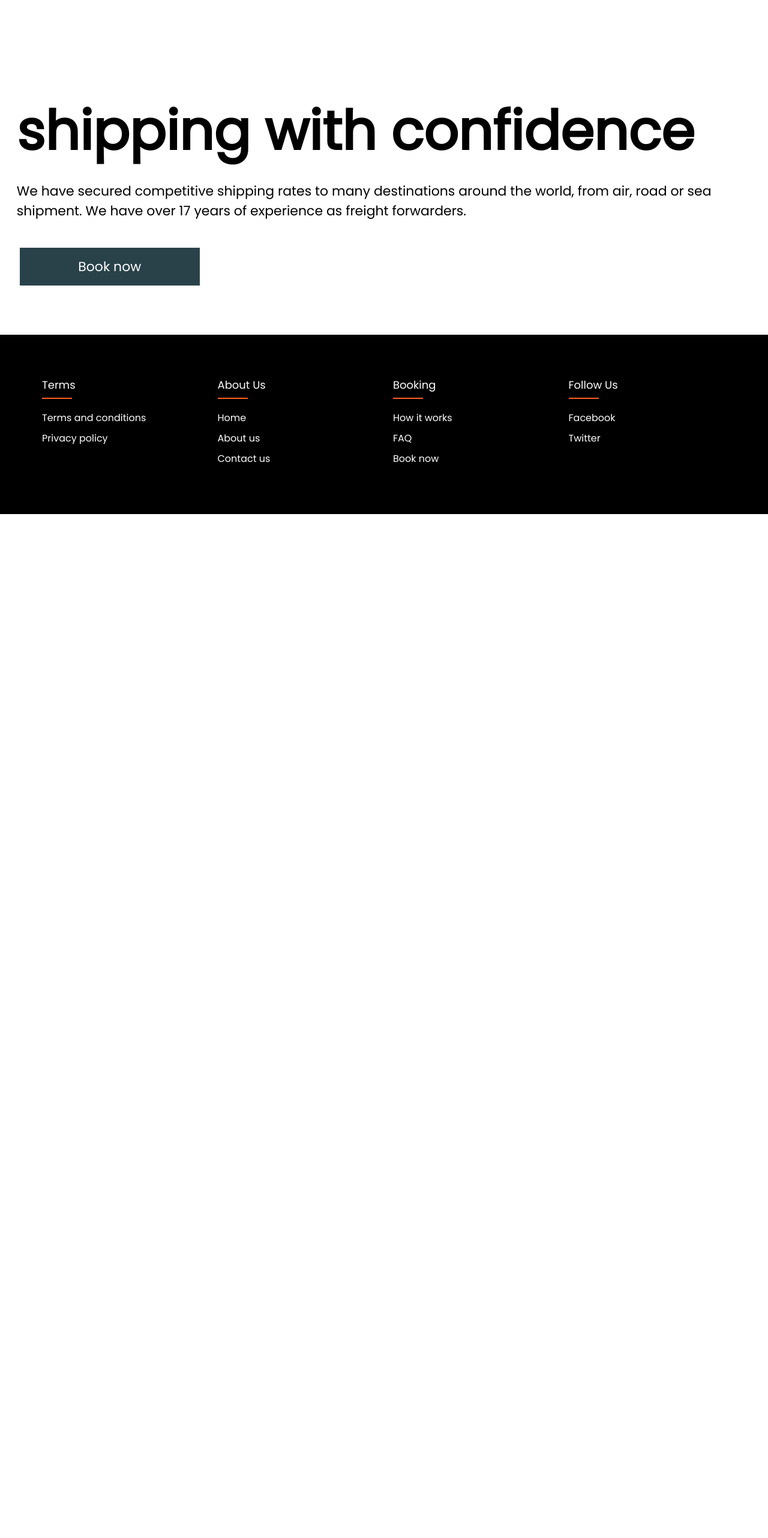
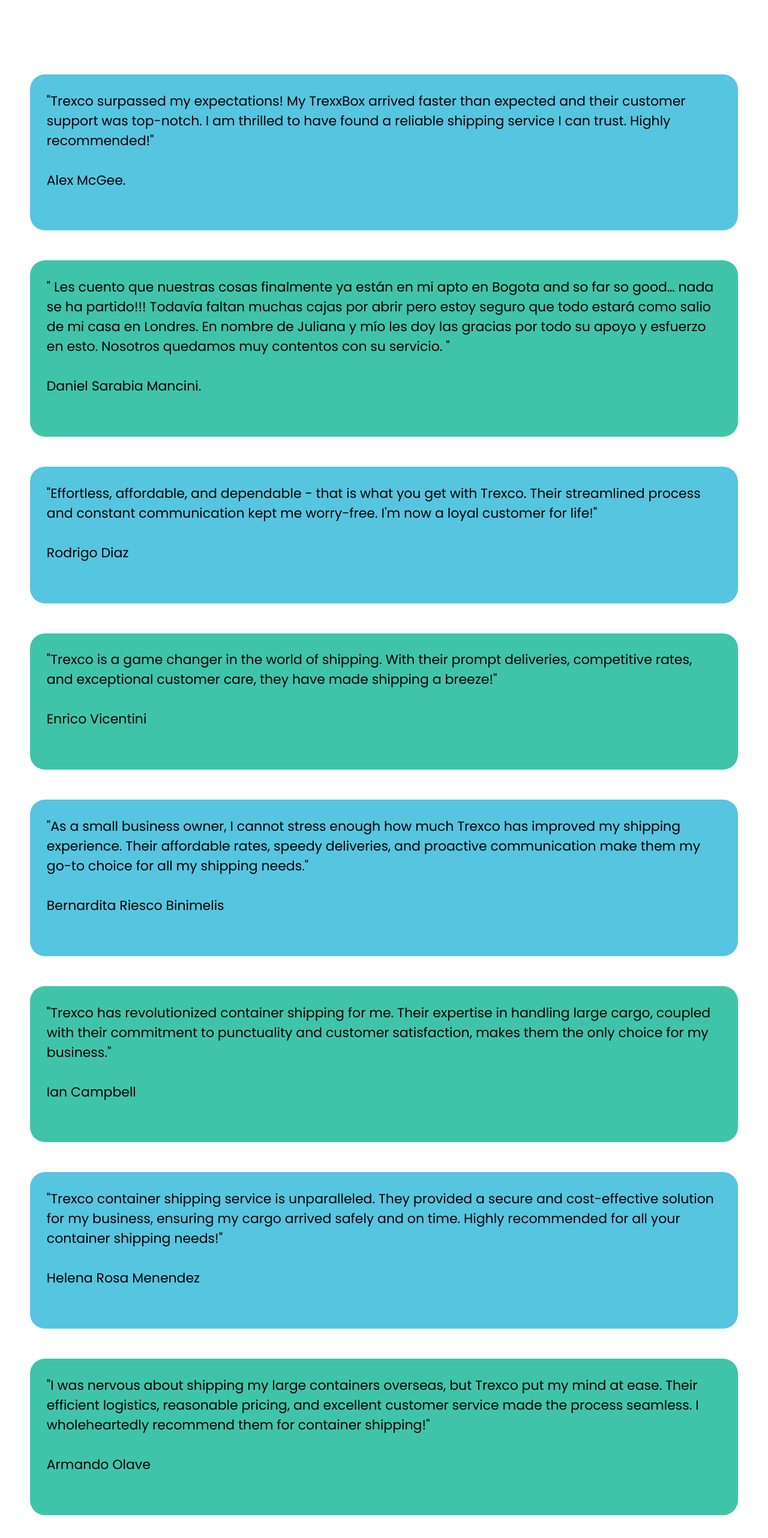
Before and after one commit to holguin4857/trexco, a Next.js app: page / in a window 1280 px wide. Shown: the part 4200-6764 px from the top of the page at 60% size. Before the commit the page ends 5057 px from the top, so only its background shows below. Built offline with nearby package versions, Linux system fonts and the light colour scheme.

Commit message:
testimonials

```diff
--- a/pages/index.js
+++ b/pages/index.js
@@ -27,9 +27,7 @@
             </Link>
           </button>
           <button className="button1">
-            <Link href="contact">
-              Talk to an expert
-            </Link>
+            <Link href="contact">Talk to an expert</Link>
           </button>
         </div>
       </div>
@@ -171,6 +169,100 @@
         </div>
       </div>
 
+      <div className="container-2">
+        <div className="content">
+          <p>
+            "Trexco surpassed my expectations! My TrexxBox arrived faster than
+            expected and their customer support was top-notch. I am thrilled to
+            have found a reliable shipping service I can trust. Highly
+            recommended!" <br />
+            <br /> Alex McGee.
+          </p>
+        </div>
+      </div>
+      <div className="container-3">
+        <div className="content">
+          <p>
+            " Les cuento que nuestras cosas finalmente ya están en mi apto en
+            Bogota and so far so good… nada se ha partido!!! Todavía faltan
+            muchas cajas por abrir pero estoy seguro que todo estará como salio
+            de mi casa en Londres. En nombre de Juliana y mío les doy las
+            gracias por todo su apoyo y esfuerzo en esto. Nosotros quedamos muy
+            contentos con su servicio. " <br />
+            <br /> Daniel Sarabia Mancini.
+          </p>
+        </div>
+      </div>
+      <div className="container-2">
+        <div className="content">
+          <p>
+            "Effortless, affordable, and dependable - that is what you get with
+            Trexco. Their streamlined process and constant communication kept me
+            worry-free. I'm now a loyal customer for life!" <br />
+            <br /> Rodrigo Diaz
+          </p>
+        </div>
+      </div>
+      <div className="container-3">
+        <div className="content">
+          <p>
+            "Trexco is a game changer in the world of shipping. With their
+            prompt deliveries, competitive rates, and exceptional customer care,
+            they have made shipping a breeze!" <br />
+            <br />
+            Enrico Vicentini
+          </p>
+        </div>
+      </div>
+      <div className="container-2">
+        <div className="content">
+          <p>
+            "As a small business owner, I cannot stress enough how much Trexco
+            has improved my shipping experience. Their affordable rates, speedy
+            deliveries, and proactive communication make them my go-to choice
+            for all my shipping needs." <br />
+            <br />
+            Bernardita Riesco Binimelis
+          </p>
+        </div>
+      </div>
+      <div className="container-3">
+        <div className="content">
+          <p>
+            "Trexco has revolutionized container shipping for me. Their
+            expertise in handling large cargo, coupled with their commitment to
+            punctuality and customer satisfaction, makes them the only choice
+            for my business." <br />
+            <br />
+            Ian Campbell
+          </p>
+        </div>
+      </div>
+      <div className="container-2">
+        <div className="content">
+          <p>
+            "Trexco container shipping service is unparalleled. They provided a
+            secure and cost-effective solution for my business, ensuring my
+            cargo arrived safely and on time. Highly recommended for all your
+            container shipping needs!" <br />
+            <br />
+            Helena Rosa Menendez
+          </p>
+        </div>
+      </div>
+      <div className="container-3">
+        <div className="content">
+          <p>
+            "I was nervous about shipping my large containers overseas, but
+            Trexco put my mind at ease. Their efficient logistics, reasonable
+            pricing, and excellent customer service made the process seamless. I
+            wholeheartedly recommend them for container shipping!" <br />
+            <br />
+            Armando Olave
+          </p>
+        </div>
+      </div>
+
       <div className="container">
         <div className="content">
           <h1>shipping with confidence</h1>
--- a/styles/layout.css
+++ b/styles/layout.css
@@ -24,6 +24,26 @@
 .content p {
   font-size: 22px;
   margin-bottom: 40px;
+}
+
+.container-2 {
+  display: flex;
+  justify-content: space-around;
+  align-items: center;
+  padding: 1% 1%;
+  margin: 50px 50px 50px 50px;
+  border-radius: 25px;
+  background-color: #56c5e0;
+}
+
+.container-3 {
+  display: flex;
+  justify-content: space-around;
+  align-items: center;
+  padding: 1% 1%;
+  margin: 50px 50px 50px 50px;
+  border-radius: 25px;
+  background-color: #3fc4aa;
 }
 
 .button {
```
